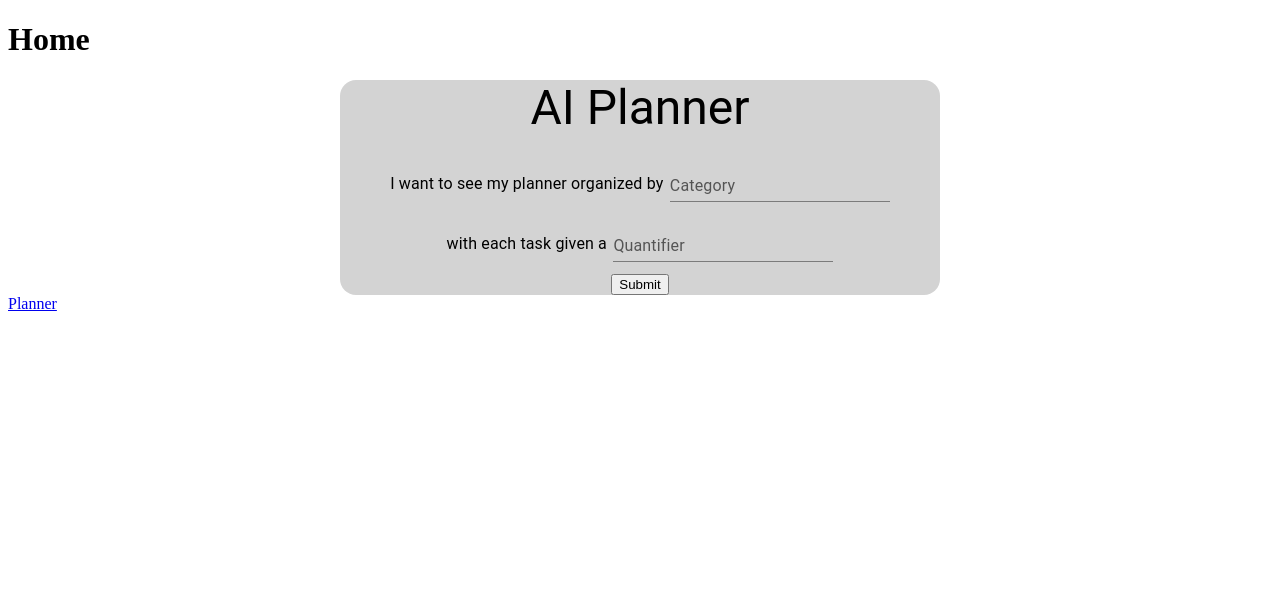
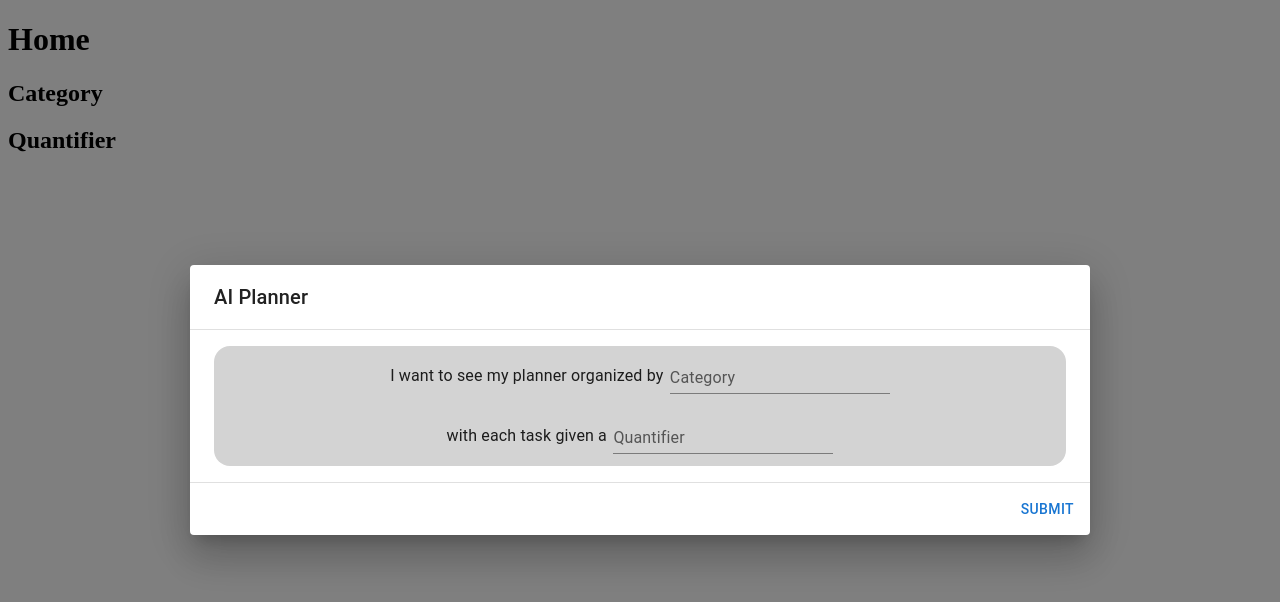
Before and after one commit to GuyWhoCode/4990-Planner, a React (Vite) app: page / in a window 1280 px wide. Shown: the top 602 px of the page. Built offline with nearby package versions, Linux system fonts and the light colour scheme.

Commit message:
feat: dialog

```diff
--- a/src/App.tsx
+++ b/src/App.tsx
@@ -1,6 +1,5 @@
 import { BrowserRouter, Routes, Route } from "react-router-dom";
 import Home from "./pages/Home";
-import Planner from "./pages/Planner";
 
 function App() {
     return (
@@ -8,7 +7,6 @@ function App() {
             <BrowserRouter basename="/">
                 <Routes>
                     <Route path="/" element={<Home />} />
-                    <Route path="/planner" element={<Planner />} />
                 </Routes>
             </BrowserRouter>
         </main>
--- /dev/null
+++ b/src/components/Dialog.tsx
@@ -0,0 +1,36 @@
+import Button from "@mui/material/Button";
+import DialogTitle from "@mui/material/DialogTitle";
+import DialogContent from "@mui/material/DialogContent";
+import DialogActions from "@mui/material/DialogActions";
+import Dialog from "@mui/material/Dialog";
+import Settings from "@/components/Settings";
+import { useState } from "react";
+import { Configuration } from "@/types/Task";
+
+export default function ConfirmationDialog() {
+    const [open, setOpen] = useState(true);
+    const [setting, setSetting] = useState({} as Configuration);
+
+    const handleSubmit = () => {
+        setOpen(false);
+        console.log(setting);
+        localStorage.setItem("configuration", JSON.stringify(setting));
+    };
+
+    return (
+        <Dialog
+            sx={{ "& .MuiDialog-paper": { width: "80%", maxHeight: 435 } }}
+            maxWidth="md"
+            open={open}
+            keepMounted
+        >
+            <DialogTitle>AI Planner</DialogTitle>
+            <DialogContent dividers>
+                <Settings setting={setting} setSetting={setSetting}/>
+            </DialogContent>
+            <DialogActions>
+                <Button onClick={handleSubmit}>Submit</Button>
+            </DialogActions>
+        </Dialog>
+    );
+}
--- a/src/components/Settings.tsx
+++ b/src/components/Settings.tsx
@@ -1,10 +1,13 @@
 import { Configuration } from "@/types/Task";
 import { Container, TextField, Typography } from "@mui/material";
-import { ChangeEvent, useState } from "react";
+import { ChangeEvent, Dispatch, SetStateAction } from "react";
 
-function Settings() {
-    const [setting, setSetting] = useState({} as Configuration);
+interface SettingsComponent {
+    setting: Configuration;
+    setSetting: Dispatch<SetStateAction<Configuration>>;
+}
 
+function Settings({ setting, setSetting }: SettingsComponent) {
     return (
         <Container
             sx={{
@@ -15,11 +18,7 @@ function Settings() {
                 borderRadius: "16px",
                 flexDirection: "column",
             }}
-            maxWidth="sm"
         >
-            <Typography variant="h3">AI Planner</Typography>
-            <br />
-
             <Container
                 sx={{
                     display: "flex",
@@ -72,15 +71,6 @@ function Settings() {
                     }}
                 />
             </Container>
-
-            <button
-                onClick={() => {
-                    console.log(setting);
-                    localStorage.setItem("configuration", JSON.stringify(setting));
-                }}
-            >
-                Submit
-            </button>
         </Container>
     );
 }
--- a/src/pages/Home.tsx
+++ b/src/pages/Home.tsx
@@ -1,11 +1,26 @@
-import Settings from "@/components/Settings";
+import ConfirmationDialog from "@/components/Dialog";
+import { Configuration } from "@/types/Task";
+import { useState, useEffect } from "react";
 
 function Home() {
+    const [configuration, setConfiguration] = useState({} as Configuration);
+    useEffect(() => {
+        const storedConfiguration = localStorage.getItem("configuration");
+        if (storedConfiguration) {
+            setConfiguration(JSON.parse(storedConfiguration));
+        }
+    }, []);
+
+
     return (
         <div>
             <h1>Home</h1>
-            <Settings />
-            <a href="./planner">Planner</a>
+            <ConfirmationDialog />
+            <h2>Category</h2>
+            <p>{configuration.category}</p>
+
+            <h2>Quantifier</h2>
+            <p>{configuration.quantifier}</p>
         </div>
     );
 }
--- a/src/pages/Planner.tsx
+++ /dev/null
@@ -1,31 +0,0 @@
-import { useEffect, useState } from "react";
-import { Configuration } from "../types/Task";
-
-
-
-
-
-function Planner() {
-    const [configuration, setConfiguration] = useState({} as Configuration);
-    useEffect(() => {
-        const storedConfiguration = localStorage.getItem("configuration");
-        if (storedConfiguration) {
-            setConfiguration(JSON.parse(storedConfiguration));
-        }
-    }, []);
-
-    return (
-        <div>
-            <h1>Planner</h1>
-            <h2>Category</h2>
-            <p>{configuration.category}</p>
-
-            <h2>Quantifier</h2>
-            <p>{configuration.quantifier}</p>
-
-            <a href="./">Home</a>
-        </div>
-    );
-}
-
-export default Planner;
```
